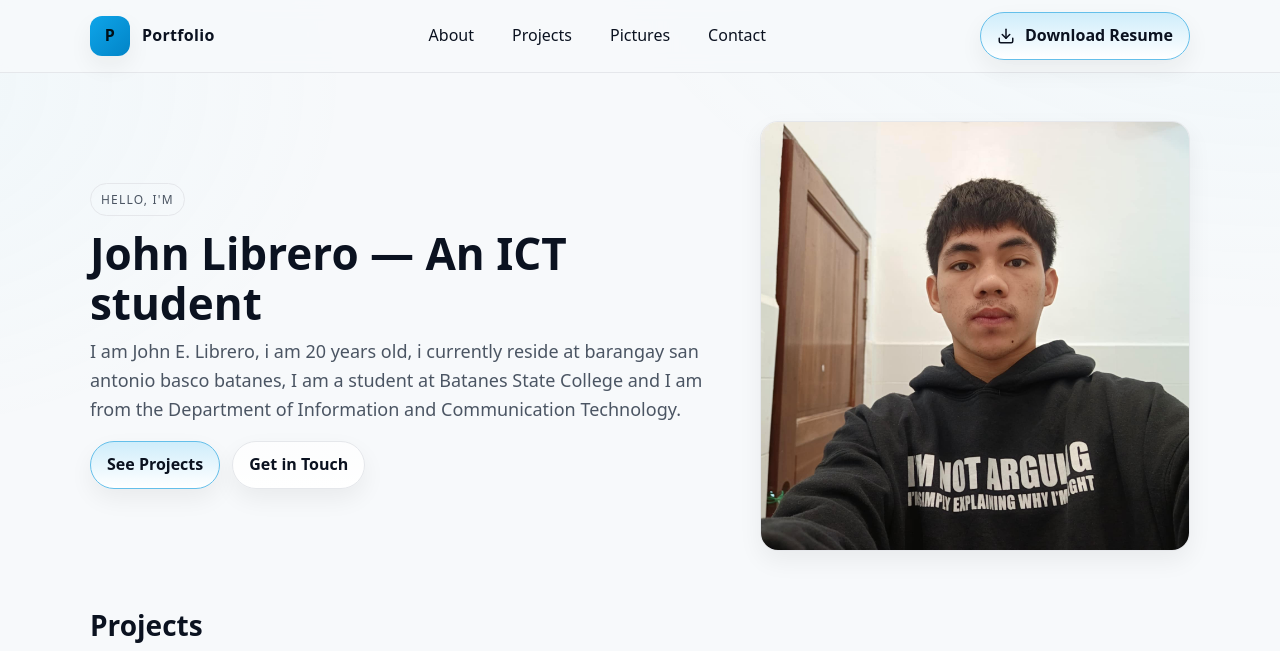
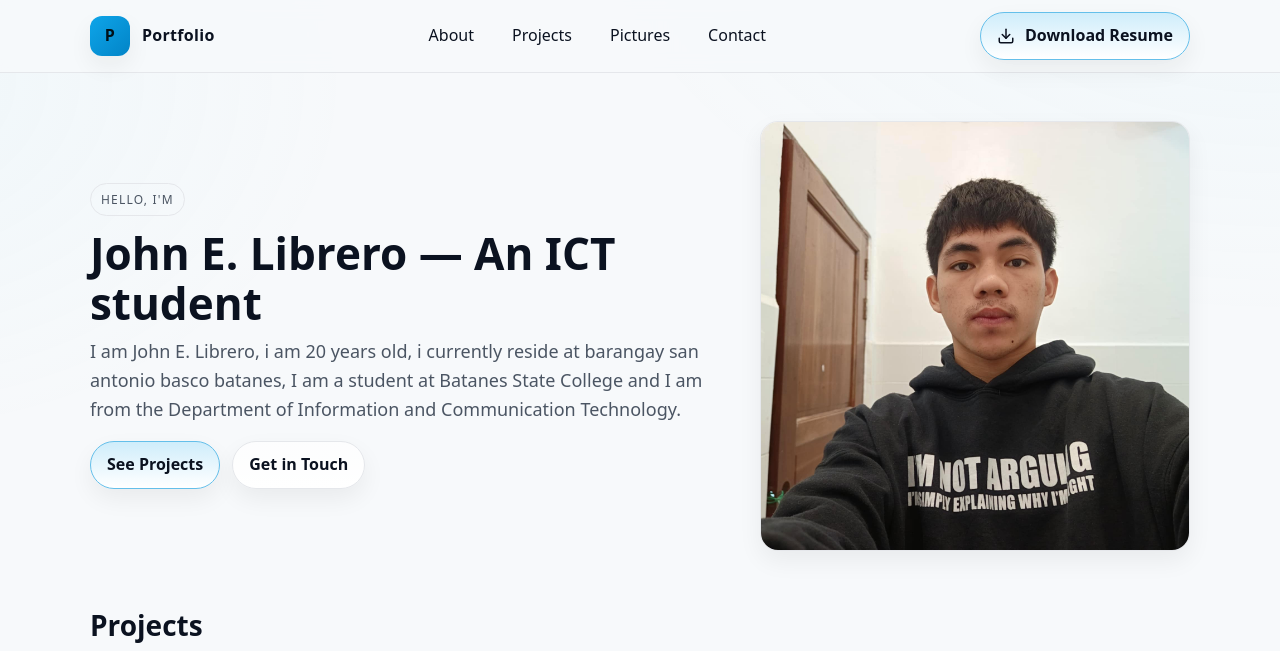
Before and after one commit to Sijohnnilibrero/my-portfolio, a plain HTML site: page index.html in a window 1280 px wide. Shown: the top 651 px of the page. Drawn offline with Linux system fonts and the light colour scheme.

Commit message:
Update index.html

```diff
--- a/index.html
+++ b/index.html
@@ -142,7 +142,7 @@
     <section class="container hero" id="about">
       <div>
         <span class="tag">Hello, I'm</span>
-        <h1>John Librero — An ICT student</h1>
+        <h1>John E. Librero — An ICT student</h1>
         <p>
           I am John E. Librero, i am 20 years old, i currently reside at barangay san antonio basco batanes, I am a student at Batanes State College and I am from the Department of Information and Communication Technology.
         </p>
```
